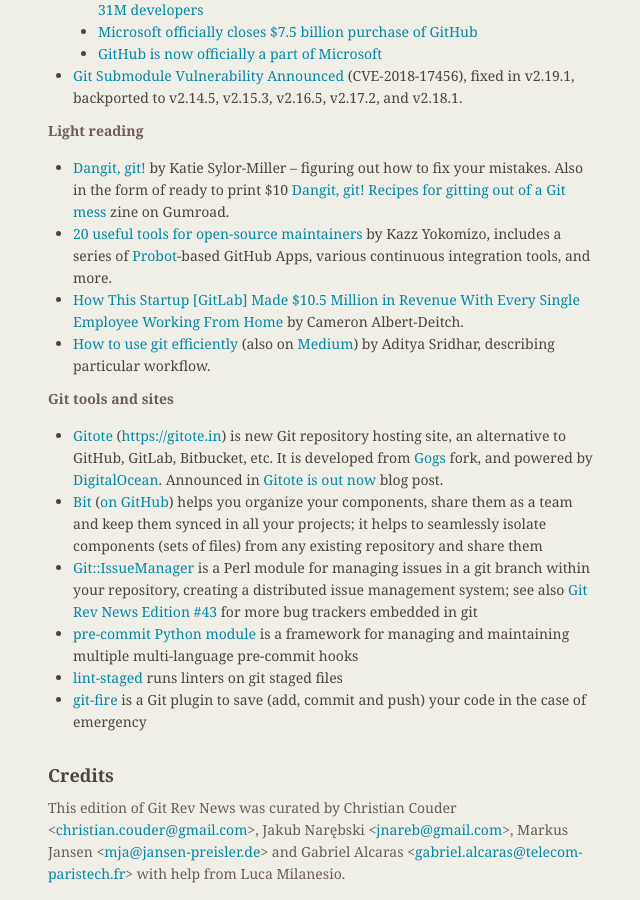
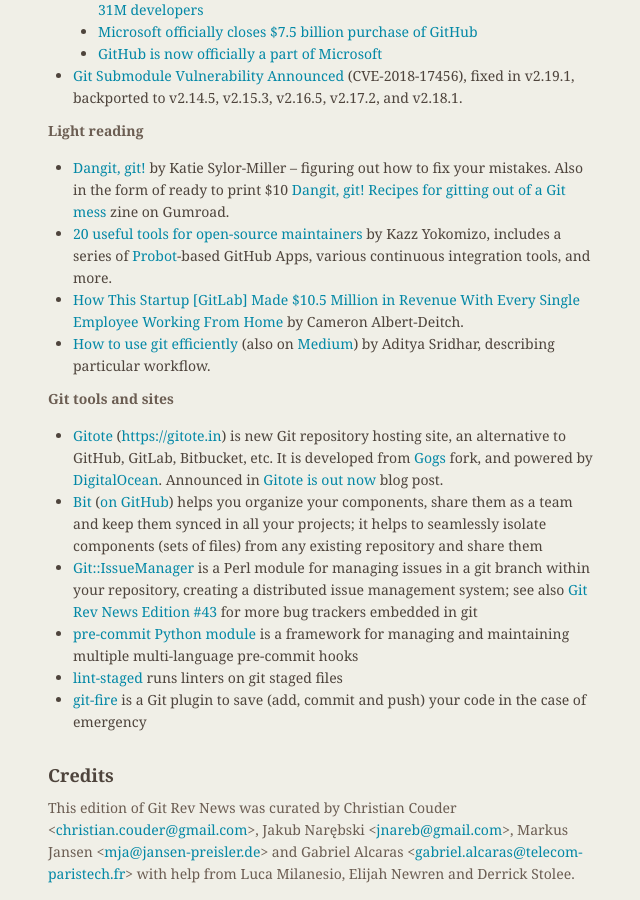
Before and after one commit to git/git.github.io, a Jekyll site: the page built from rev_news/drafts/edition-45.md, in a window 1280 px wide and 900 px high, scrolled down 5549 px. Shown: the whole window, without its empty margins (486-1126 px from the left). Built offline with Jekyll 4.4.1, drawn with Linux system fonts in a browser that asks for light colours.

Commit message:
rn-45: add Elijah and Stolee among the helpers

```diff
--- a/rev_news/drafts/edition-45.md
+++ b/rev_news/drafts/edition-45.md
@@ -355,4 +355,4 @@
 Jakub Narębski &lt;<jnareb@gmail.com>&gt;,
 Markus Jansen &lt;<mja@jansen-preisler.de>&gt; and
 Gabriel Alcaras &lt;<gabriel.alcaras@telecom-paristech.fr>&gt;
-with help from Luca Milanesio.
+with help from Luca Milanesio, Elijah Newren and Derrick Stolee.
```
